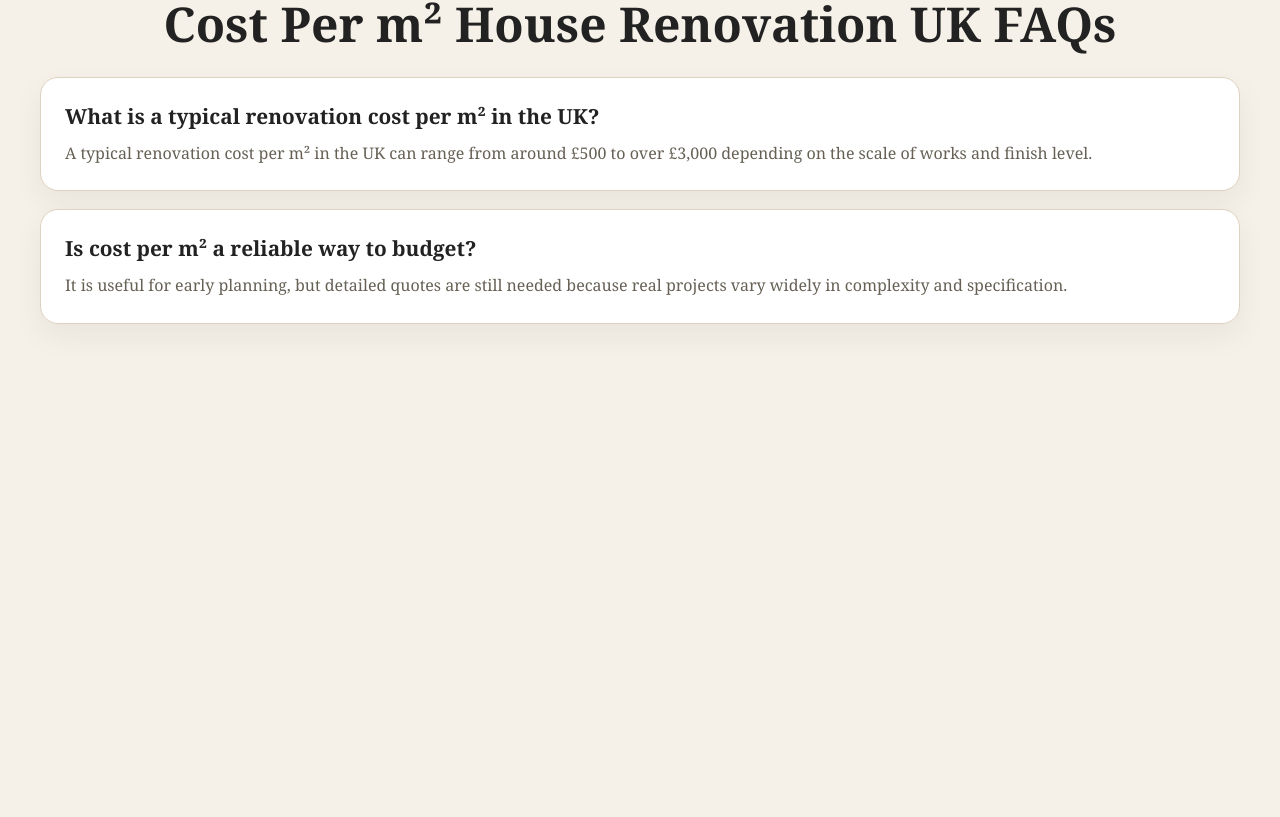
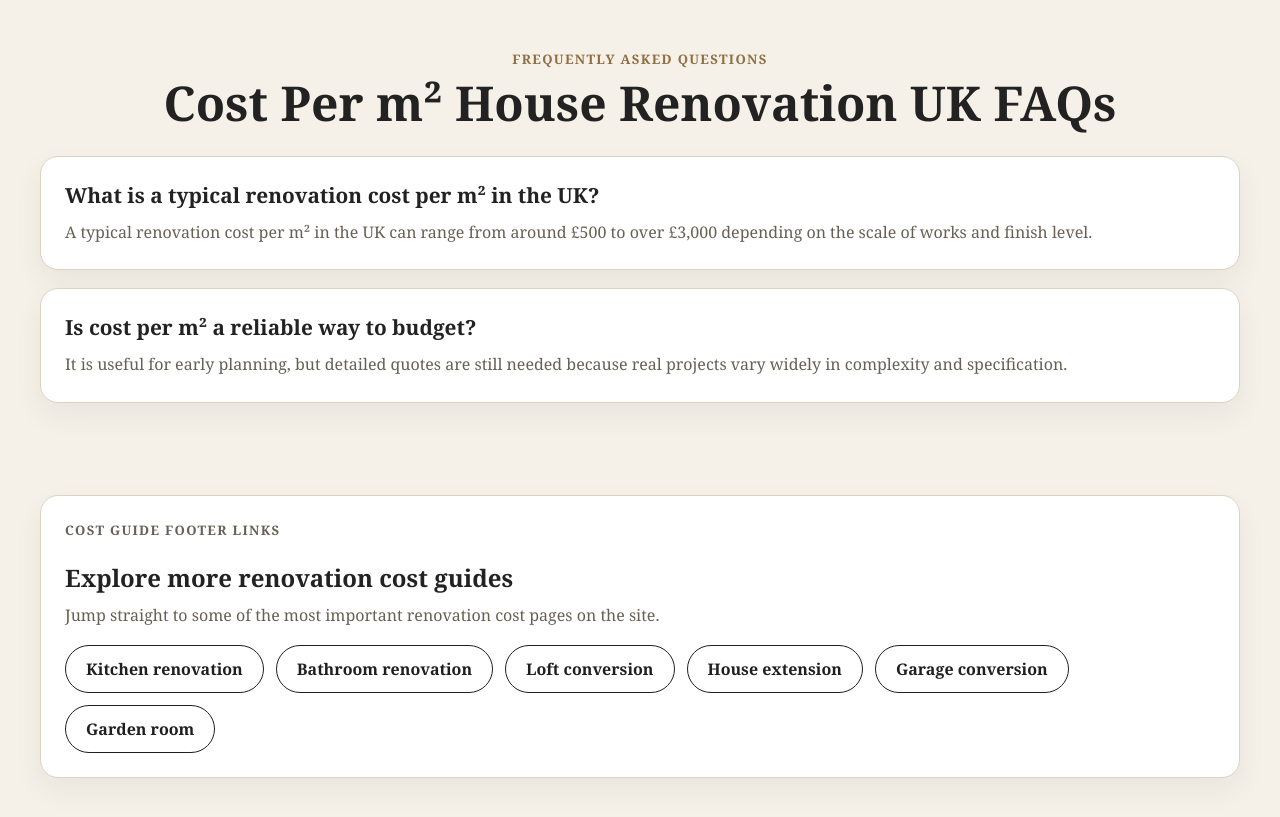
Before and after one commit to CasparRitchie/renovationcostguide, a React (Vite) app in the folder frontend/: page /cost-per-m2-house-renovation-uk in a window 1280 px wide. Shown: the part 1931-2748 px from the top of the page. Before the commit the page ends 2323 px from the top, so only its background shows below. Built offline with nearby package versions, Linux system fonts and the light colour scheme.

Commit message:
Add shared navbar and footer links components

```diff
--- /dev/null
+++ b/frontend/src/components/CostGuideFooterLinks.jsx
@@ -0,0 +1,54 @@
+import { Link } from "react-router-dom";
+
+export default function CostGuideFooterLinks() {
+  return (
+    <section className="section" style={{ paddingTop: "24px" }}>
+      <div className="container">
+        <div
+          className="benefit-card"
+          style={{ display: "flex", flexDirection: "column", gap: "16px" }}
+        >
+          <div>
+            <p className="section-kicker" style={{ marginBottom: "8px" }}>
+              Cost guide footer links
+            </p>
+            <h2 style={{ marginBottom: "8px" }}>
+              Explore more renovation cost guides
+            </h2>
+            <p style={{ margin: 0 }}>
+              Jump straight to some of the most important renovation cost pages
+              on the site.
+            </p>
+          </div>
+
+          <div
+            style={{
+              display: "flex",
+              flexWrap: "wrap",
+              gap: "12px",
+            }}
+          >
+            <Link className="btn btn-secondary" to="/cost/kitchen-renovation">
+              Kitchen renovation
+            </Link>
+            <Link className="btn btn-secondary" to="/cost/bathroom-renovation">
+              Bathroom renovation
+            </Link>
+            <Link className="btn btn-secondary" to="/cost/loft-conversion">
+              Loft conversion
+            </Link>
+            <Link className="btn btn-secondary" to="/cost/house-extension">
+              House extension
+            </Link>
+            <Link className="btn btn-secondary" to="/cost/garage-conversion">
+              Garage conversion
+            </Link>
+            <Link className="btn btn-secondary" to="/cost/garden-room">
+              Garden room
+            </Link>
+          </div>
+        </div>
+      </div>
+    </section>
+  );
+}
--- /dev/null
+++ b/frontend/src/components/Navbar.jsx
@@ -0,0 +1,31 @@
+import { Link, useLocation } from "react-router-dom";
+
+export default function Navbar() {
+  const location = useLocation();
+  const isHome = location.pathname === "/";
+
+  return (
+    <header className="topbar">
+      <div className="container topbar-inner">
+        <div className="brand">
+          <span className="brand-mark">RCG</span>
+          <div>
+            <div className="brand-name">Renovation Cost Guide</div>
+            <div className="brand-sub">UK renovation planning estimates</div>
+          </div>
+        </div>
+
+        <nav className="topnav">
+          <Link to="/">Home</Link>
+          <Link to="/how-much-does-it-cost-to-renovate-a-house-uk">
+            Renovation Guide
+          </Link>
+          <Link to="/cost/loft-conversion">Loft Costs</Link>
+          <Link to="/cost/house-extension">Extension Costs</Link>
+          <Link to="/cost/kitchen-renovation">Kitchen Costs</Link>
+          <a href={isHome ? "#quotes" : "/#quotes"}>Get Quotes</a>
+        </nav>
+      </div>
+    </header>
+  );
+}
--- a/frontend/src/pages/AuthorityPage.jsx
+++ b/frontend/src/pages/AuthorityPage.jsx
@@ -1,6 +1,8 @@
 import { Link, useParams } from "react-router-dom";
 import SeoHead from "../components/SeoHead.jsx";
 import { AUTHORITY_PAGES } from "../data/authorityPages.js";
+import Navbar from "../components/Navbar.jsx";
+import CostGuideFooterLinks from "../components/CostGuideFooterLinks.jsx";
 
 export default function AuthorityPage() {
   const { slug } = useParams();
@@ -41,6 +43,8 @@ export default function AuthorityPage() {
         canonical={page.canonical}
         jsonLd={faqJsonLd}
       />
+
+      <Navbar />
 
       <section className="hero">
         <div className="container hero-grid">
@@ -118,6 +122,9 @@ export default function AuthorityPage() {
           </div>
         </div>
       </section>
+
+      <CostGuideFooterLinks />
+
     </>
   );
 }
--- a/frontend/src/pages/CostPage.jsx
+++ b/frontend/src/pages/CostPage.jsx
@@ -1,6 +1,8 @@
 import { Link, useParams } from "react-router-dom";
 import SeoHead from "../components/SeoHead.jsx";
 import { PROJECTS, CITIES, formatGBP } from "../data/seoData.js";
+import Navbar from "../components/Navbar.jsx";
+import CostGuideFooterLinks from "../components/CostGuideFooterLinks.jsx";
 
 export default function CostPage() {
   const { projectSlug, citySlug } = useParams();
@@ -103,6 +105,8 @@ export default function CostPage() {
         canonical={canonical}
         jsonLd={combinedJsonLd}
       />
+
+      <Navbar />
 
       <section className="section" style={{ paddingBottom: "0" }}>
         <div className="container">
@@ -454,6 +458,8 @@ export default function CostPage() {
         </div>
       </section>
 
+      <CostGuideFooterLinks />
+
       <section id="quote-form" className="section section-alt">
         <div className="container form-wrap">
           <div className="section-heading left">
--- a/frontend/src/pages/RenovationCostGuide.jsx
+++ b/frontend/src/pages/RenovationCostGuide.jsx
@@ -1,6 +1,8 @@
 import { Link } from "react-router-dom";
 import SeoHead from "../components/SeoHead.jsx";
 import { formatGBP } from "../data/seoData.js";
+import Navbar from "../components/Navbar.jsx";
+import CostGuideFooterLinks from "../components/CostGuideFooterLinks.jsx";
 
 export default function RenovationCostGuide() {
 
@@ -14,6 +16,8 @@ export default function RenovationCostGuide() {
         description="Learn the average cost to renovate a house in the UK. Compare full house renovation costs, project budgets and typical renovation prices."
         canonical="https://www.renovationcostguide.co.uk/how-much-does-it-cost-to-renovate-a-house-uk"
       />
+
+      <Navbar />
 
         <section className="hero">
           <div className="container hero-grid">
@@ -269,6 +273,7 @@ export default function RenovationCostGuide() {
           </div>
         </section>
 
+        <CostGuideFooterLinks />
       </>
   );
 }
```
